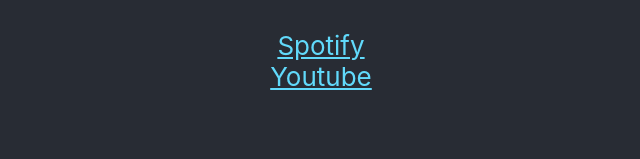
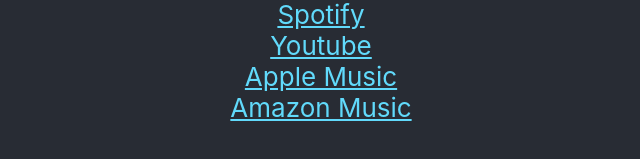
Before and after one commit to jacksoncook/jacksoncook.github.io, a React (Create React App) app in the folder jacksoncook/: page / in a window 1280 px wide. Shown: the part 541-700 px from the top of the page, without its empty margins (319-959 px from the left). Built offline with nearby package versions, Linux system fonts and the light colour scheme.

Commit message:
Remove unused css and add more music links

```diff
--- a/jacksoncook/src/App.css
+++ b/jacksoncook/src/App.css
@@ -5,11 +5,6 @@
 .App-logo {
   height: 40vmin;
   pointer-events: none;
-}
-
-@media (prefers-reduced-motion: no-preference) {
-  .App-logo {
-  }
 }
 
 .App-header {
@@ -26,12 +21,3 @@
 .App-link {
   color: #61dafb;
 }
-
-@keyframes App-logo-spin {
-  from {
-    transform: rotate(0deg);
-  }
-  to {
-    transform: rotate(360deg);
-  }
-}
--- a/jacksoncook/src/App.js
+++ b/jacksoncook/src/App.js
@@ -25,6 +25,22 @@
         >
           Youtube
         </a>
+        <a
+          className="App-link"
+          href="https://music.apple.com/us/artist/jacksonian/1681131702"
+          target="_blank"
+          rel="noopener noreferrer"
+        >
+          Apple Music
+        </a>
+        <a
+          className="App-link"
+          href="https://www.amazon.com/music/player/artists/B0C1S65ZL7/jacksonian"
+          target="_blank"
+          rel="noopener noreferrer"
+        >
+          Amazon Music
+        </a>
       </header>
     </div>
   );
```
